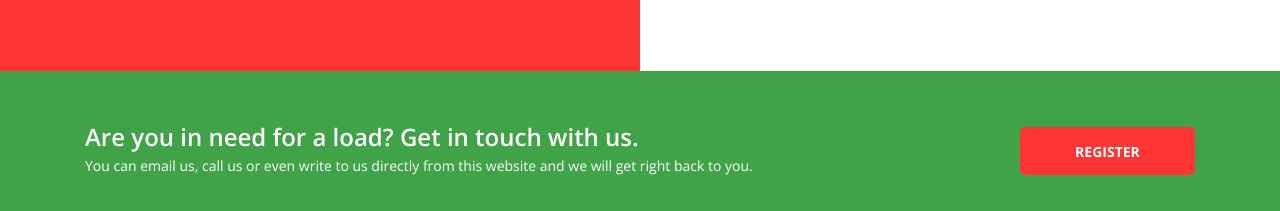
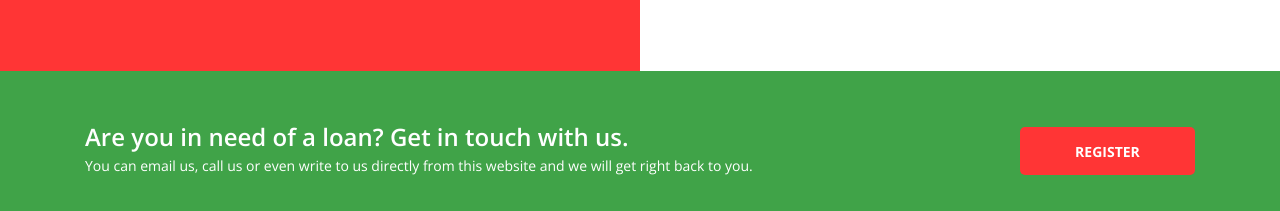
Before and after one commit to ShelmieDesigns/shelmiedesigns.github.io, a plain HTML site: page nekds/about.html in a window 1280 px wide. Shown: the part 1820-2031 px from the top of the page. Drawn offline with nearby package versions, Linux system fonts and the light colour scheme; files whose address does not match are found by name.

Commit message:
Update about.html

```diff
--- a/nekds/about.html
+++ b/nekds/about.html
@@ -198,7 +198,7 @@
                     <!-- Cta Content -->
                     <div class="cta-content d-flex flex-wrap align-items-center justify-content-between">
                         <div class="cta-text">
-                            <h4>Are you in need for a load? Get in touch with us.</h4>
+                            <h4>Are you in need of a loan? Get in touch with us.</h4>
                             <p>You can email us, call us or even write to us directly from this website and we will get right back to you.</p>
                         </div>
                         <div class="cta-btn">
```
